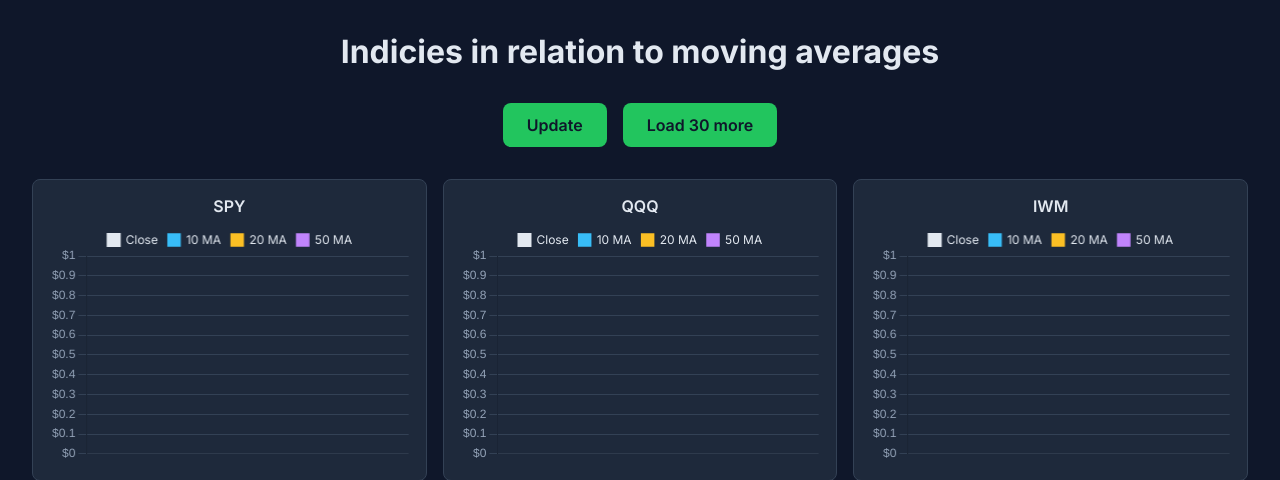
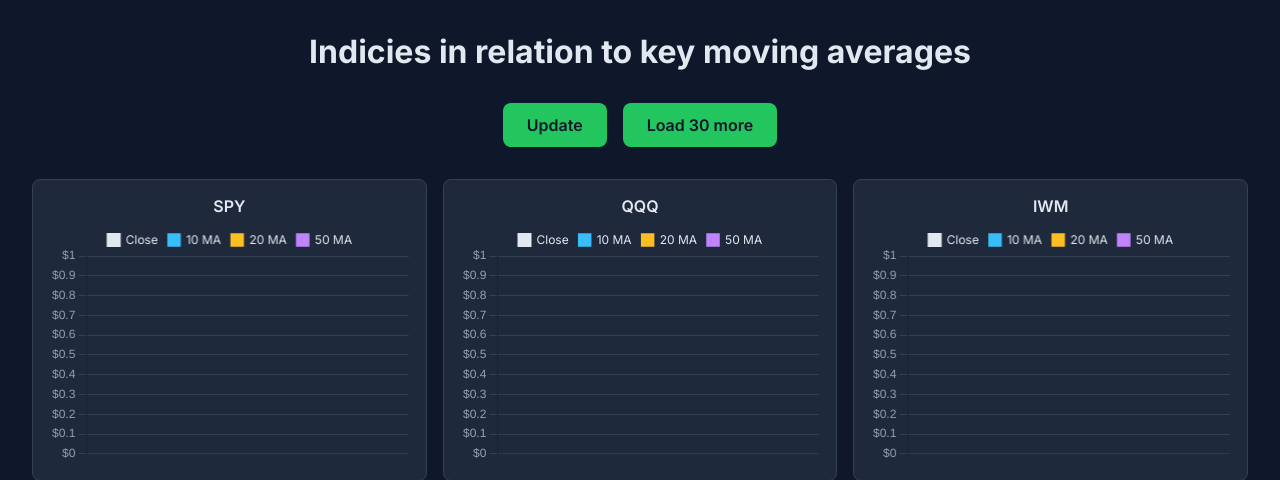
Before and after one commit to josef40/market-breath, a Spring Boot app: page / in a window 1280 px wide. Shown: the top 480 px of the page. Run offline with Spring Boot 4, Linux system fonts and the light colour scheme; data that the repository does not hold is empty.

Commit message:
refactor(index): update h1

```diff
--- a/src/main/resources/static/index.html
+++ b/src/main/resources/static/index.html
@@ -19,7 +19,7 @@
 
 <body>
     <main>
-        <h1>Indicies in relation to moving averages</h1>
+        <h1>Indicies in relation to key moving averages</h1>
 
         <div class="actions">
             <button id="updateButton">Update</button>
```
